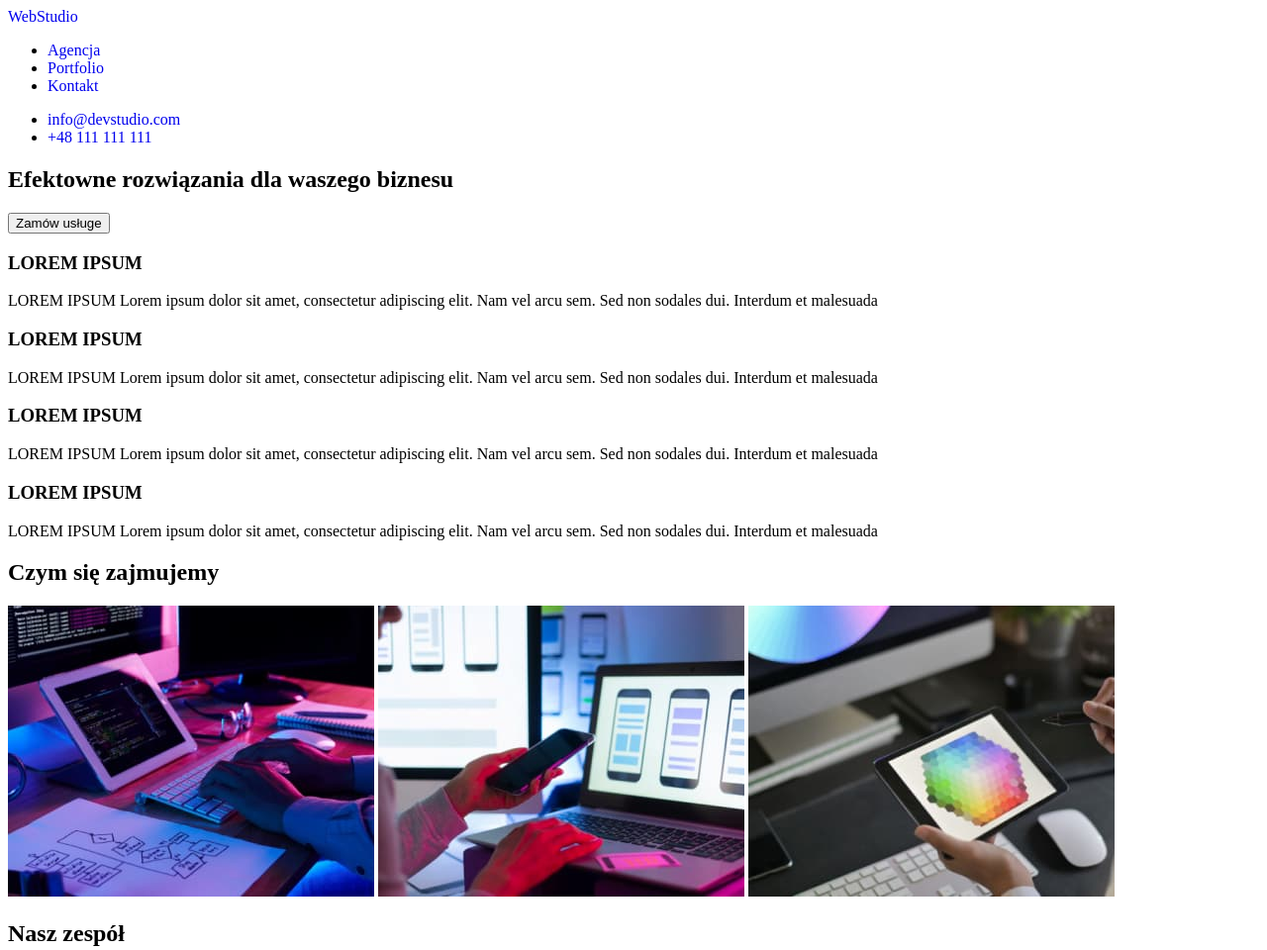
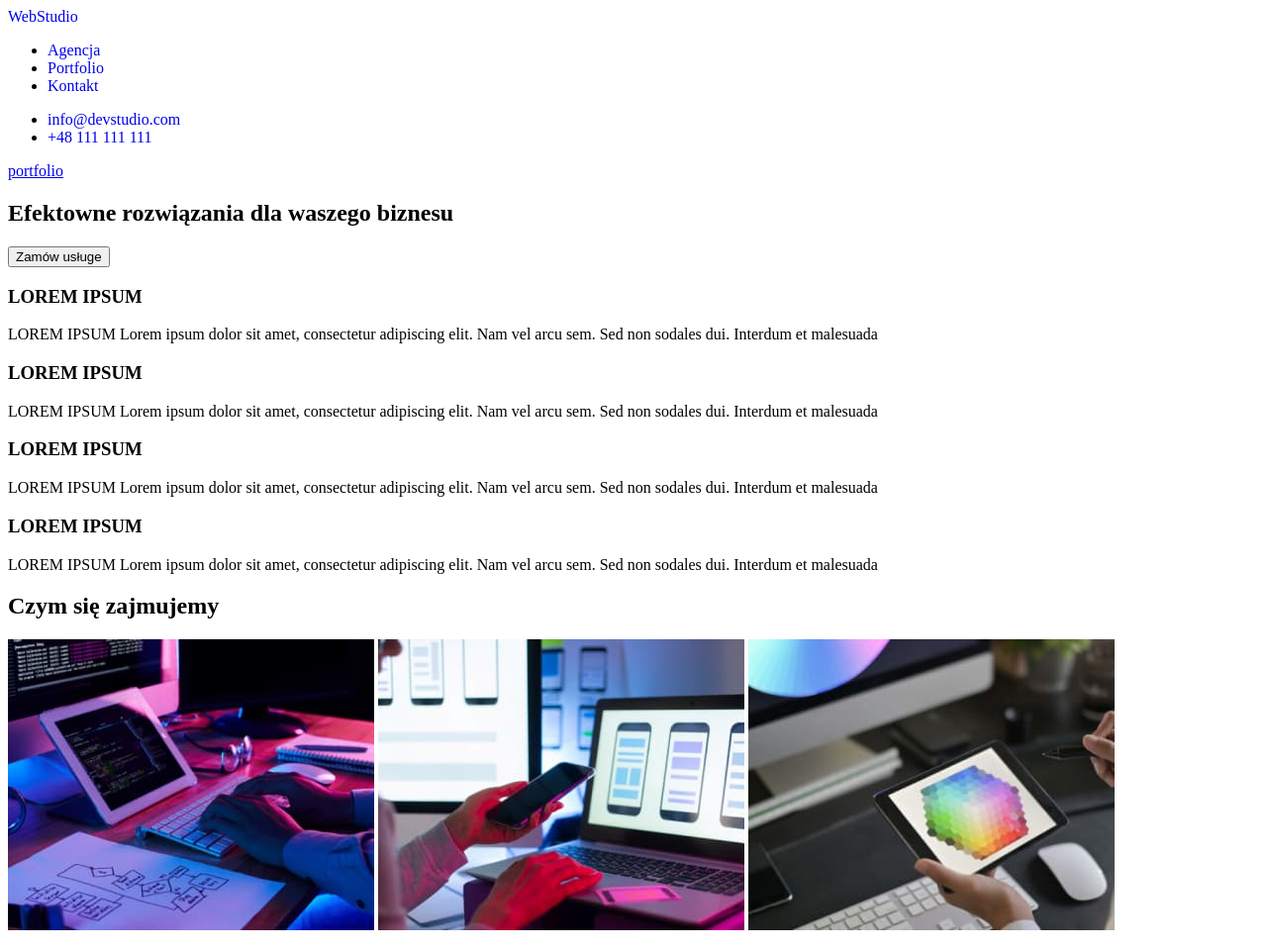
Before and after one commit to JakubOlszak/goit-markup-hw-02, a plain HTML site: page index.html in a window 1280 px wide. Shown: the top 960 px of the page at 99% size. Drawn offline with Linux system fonts and the light colour scheme.

Commit message:
adding links

```diff
--- a/index.html
+++ b/index.html
@@ -45,6 +45,8 @@
         <li><a href="tel:+48111111111" style="text-decoration: none">+48 111 111 111 </a></li>
       </ul>
     </header>
+
+    <a href="./portfolio.html">portfolio</a>
 
     <main>
       <section>
```
Also changed, not shown: portfolio.html (added), 1 other file.
